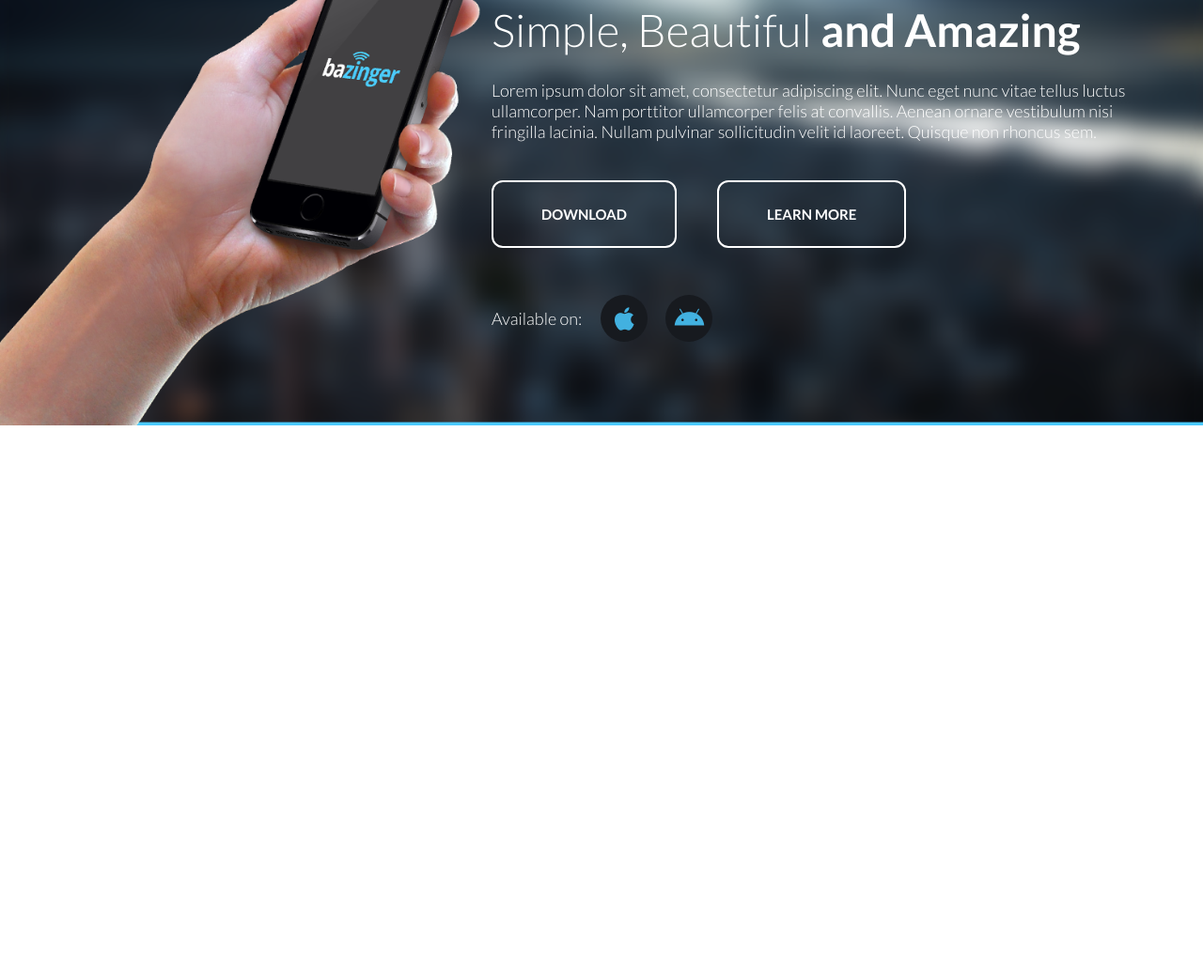
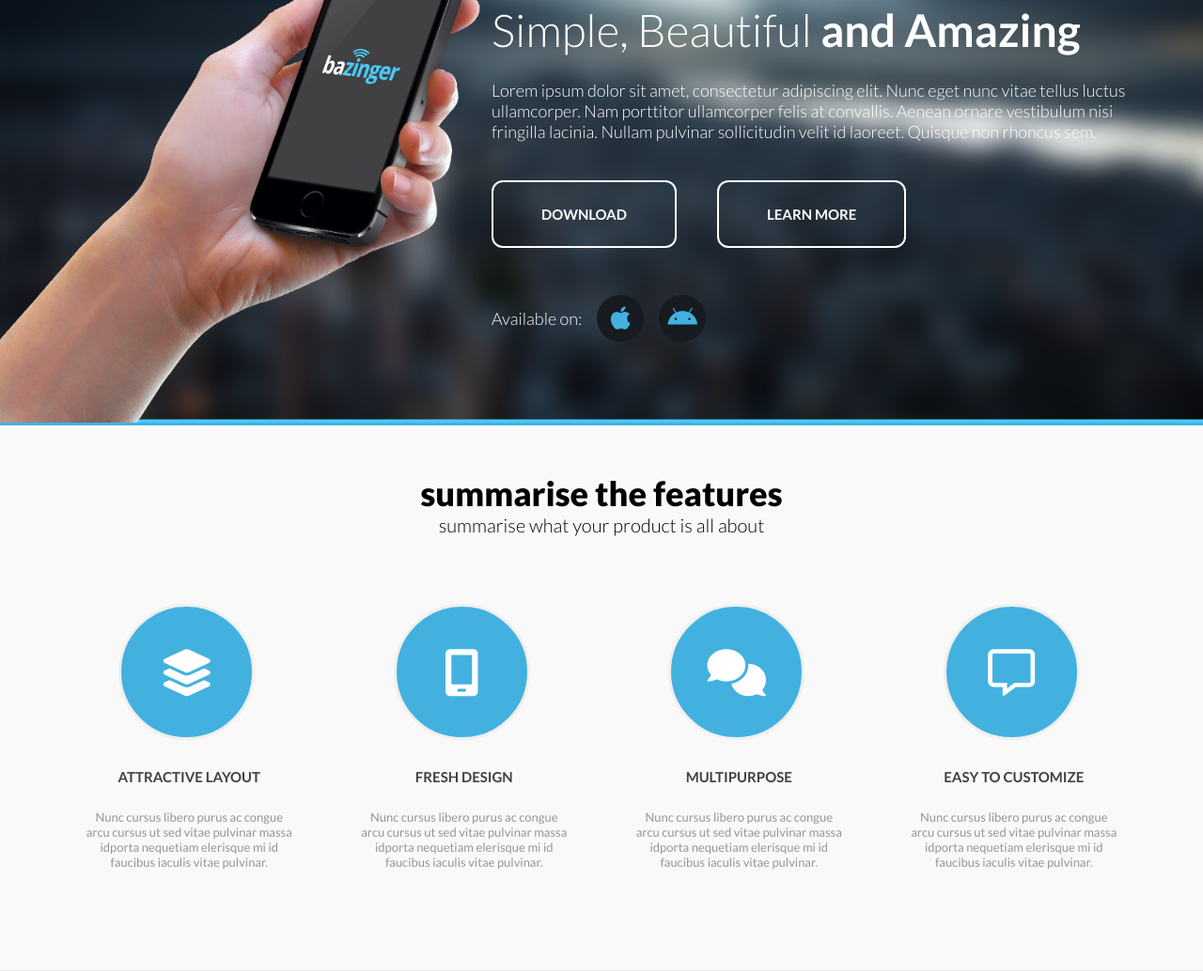
Before and after one commit to nadimMahamud/Bazinger, a plain HTML site: page index.html in a window 1280 px wide. Shown: the part 359-1393 px from the top of the page at 94% size. Before the commit the page ends 812 px from the top, so only its background shows below. Drawn offline with Linux system fonts and the light colour scheme.

Commit message:
features section

```diff
--- a/css/style.css
+++ b/css/style.css
@@ -73,6 +73,7 @@ img{
   background-size: cover;
   position: relative;
   overflow: hidden;
+  border-bottom: 3px solid #42b1e0;
 }
 #banner .container{
   height: 100%;
@@ -142,21 +143,99 @@ img{
    font-size: 18px;
    font-weight: 300;
  }
- #banner .banner_items .available .icon a span{
-   display: inline-block;
+ #banner .banner_items .available .icon{
+   display: flex;
+ }
+ #banner .banner_items .available .icon a{
+   display: flex;
+   justify-content: center;
+   align-items: center;
    width: 50px;
    height: 50px;
    background-color:#171a1f;
    color:#42b1e0;
    border-radius: 50%;
-  text-align: center;
-  line-height: 50px;
    font-size: 28px;
  }
- #banner .banner_items .available .icon a:nth-child(1) span{
+ #banner .banner_items .available .icon:nth-child(1) a{
    margin-left: 20px;
  }
- #banner .banner_items .available .icon a:nth-child(2) span{
+ #banner .banner_items .available .icon:nth-child(2) a{
   margin-left: 16px;
 }
 /* banner part css end */
+
+/* features part css start  */
+#features{
+  min-height: 581px;
+  background-color: #f9f9f9;
+  border-bottom: 1px solid #e7e7e7;
+}
+#features .container{
+  height: 100%;
+}
+#features .row{
+  height: 100%;
+}
+/* features_heading part css */
+ #features .features_heading{
+  margin: 50px auto 0 auto;
+}
+#features .features_heading h2{
+ font-size: 36px;
+ font-weight: 900;
+}
+#features .features_heading p{
+  font-size: 20px;
+  font-weight: 300;
+  text-align: center;
+}
+/* features_items part css */
+#features .features_items{
+width: 100%;
+display: flex;
+justify-content: space-around;
+margin-top: 72px;
+}
+#features .features_items .features_details{
+  width: 222px;
+}
+#features .features_items .features_details .features_icon{
+  display: block;
+  height: 145px;
+  width: 145px;
+  background-color: #42b1e0;
+  border-radius: 50%;
+  border: 3px solid #efefef;
+  margin: 0 36px 0 36px
+}
+#features .features_items .features_details .features_icon a{
+  height: 100%;
+  width: 100%;
+  display: flex;
+  justify-content: center;
+  align-items: center;
+  font-size: 50px;
+  color: white;
+}
+#features .features_items .features_details .features_content{
+  text-align: center;
+  margin-top: 30px;
+}
+#features .features_items .features_details .features_content h3{
+  text-transform: uppercase;
+  font-size: 15px;
+  font-weight: 700;
+  color: #414042;
+  transition: all 0.4s linear;
+}
+#features .features_items .features_details .features_content p{
+  color:#969696;
+  font-size: 13px;
+  font-weight: 400;
+  margin-top: 26px;
+}
+#features .features_items .features_details .features_content:hover h3{
+  color: #42b1e0;
+}
+/* features part css end  */
--- a/index.html
+++ b/index.html
@@ -1,37 +1,45 @@
 <!DOCTYPE html>
 <html lang="en">
   <head>
-  <meta charset="UTF-8">
-  <meta http-equiv="X-UA-Compatible" content="IE=edge">
-  <meta name="viewport" content="width=device-width, initial-scale=1.0">
+    <meta charset="UTF-8" />
+    <meta http-equiv="X-UA-Compatible" content="IE=edge" />
+    <meta name="viewport" content="width=device-width, initial-scale=1.0" />
     <title>Bazinger</title>
     <!-- FONTAWESOME link start -->
-  <link rel="stylesheet" href="css/fontawesome.min.css">
+    <link rel="stylesheet" href="css/fontawesome.min.css" />
     <!-- FONTAWESOME link end -->
 
     <!-- GOOGLE FONT link start -->
-  <link rel="preconnect" href="https://fonts.googleapis.com">
-<link rel="preconnect" href="https://fonts.gstatic.com" crossorigin>
-<link href="https://fonts.googleapis.com/css2?family=Lato:wght@300;400;700&display=swap" rel="stylesheet">
+    <link rel="preconnect" href="https://fonts.googleapis.com" />
+    <link rel="preconnect" href="https://fonts.gstatic.com" crossorigin />
+    <link
+      href="https://fonts.googleapis.com/css2?family=Lato:wght@300;400;700;900&display=swap"
+      rel="stylesheet"
+    />
     <!-- GOOGLE FONT link  end -->
 
     <!-- 'MAIN CSS LINK start' -->
-  <link rel="stylesheet" href="css/style.css">
+    <link rel="stylesheet" href="css/style.css" />
     <!-- 'MAIN CSS LINK end' -->
-
   </head>
   <body>
     <!-- NAVBAR start here -->
     <nav id="navbar">
-    <div class="container">    <!-- ****width:1170px, margin: 0 auto;****   -->
-      <div class="row">        <!-- ****display: flex; flex-wrap: wrap;****   -->
-        <div class="logo">           <!-- ****width: 25%;****   -->
+      <div class="container">
+        <!-- ****width:1170px, margin: 0 auto;****   -->
+        <div class="row">
+          <!-- ****display: flex; flex-wrap: wrap;****   -->
+          <div class="logo">
+            <!-- ****width: 25%;****   -->
             <a href="index.html">
-            <img src="images/logo.png" alt="Bazinger">     <!-- ****img--- max-width:100%****   -->
+              <img src="images/logo.png" alt="Bazinger" />
+              <!-- ****img--- max-width:100%****   -->
             </a>
           </div>
-        <div class="menu">                      <!-- ****width: 75%;****   -->
-          <ul>               <!-- ****list-style-type:none****   -->
+          <div class="menu">
+            <!-- ****width: 75%;****   -->
+            <ul>
+              <!-- ****list-style-type:none****   -->
               <li><a href=""> home </a></li>
               <li><a href=""> features </a></li>
               <li><a href=""> gallary </a></li>
@@ -52,14 +60,18 @@
       <div class="container">
         <div class="row">
           <div class="banner_images">
-            <img src="images/iphone.png" alt="iphone">
+            <img src="images/iphone.png" alt="iphone" />
           </div>
           <div class="banner_items">
             <div class="banner_content">
-              <h1>
-                Simple, Beautiful <span>and Amazing</span>
-              </h1>
-              <p>Lorem ipsum dolor sit amet, consectetur adipiscing elit. Nunc eget nunc vitae tellus luctus ullamcorper. Nam porttitor ullamcorper felis at convallis. Aenean ornare vestibulum nisi fringilla lacinia. Nullam pulvinar sollicitudin velit id laoreet. Quisque non rhoncus sem.</p>
+              <h1>Simple, Beautiful <span>and Amazing</span></h1>
+              <p>
+                Lorem ipsum dolor sit amet, consectetur adipiscing elit. Nunc
+                eget nunc vitae tellus luctus ullamcorper. Nam porttitor
+                ullamcorper felis at convallis. Aenean ornare vestibulum nisi
+                fringilla lacinia. Nullam pulvinar sollicitudin velit id
+                laoreet. Quisque non rhoncus sem.
+              </p>
             </div>
             <div class="button_items">
               <a href="#" class="download"> Download </a>
@@ -70,15 +82,11 @@
               <div class="icon">
                 <!-- mac icon -->
                 <a href="#">
-                <span>
                     <i class="fa-brands fa-apple"></i>
-                </span>
                 </a>
                 <!-- andorid icon -->
                 <a href="#">
-                <span>
                     <i class="fa-brands fa-android"></i>
-                </span>
                 </a>
               </div>
             </div>
@@ -86,8 +94,110 @@
         </div>
       </div>
     </section>
-  <!-- BANNER end start here -->
+    <!-- BANNER part end  here -->
+
+    <!-- FEATURES part start here -->
+    <section id="features">
+      <div class="container">
+        <div class="row">
+          <div class="features_heading">
+            <h2>summarise the features</h2>
+            <p>summarise what your product is all about</p>
+          </div>
+          <div class="features_items">
+            <div class="features_details">
+              <div class="features_icon">
+                <a href="#">
+                  <i class="fa-solid fa-layer-group"></i>
+                </a>
+              </div>
+              <div class="features_content">
+                <h3> Attractive Layout </h3>
+                <p> Nunc cursus libero purus ac congue arcu cursus ut sed vitae pulvinar massa idporta nequetiam elerisque mi id faucibus iaculis vitae pulvinar. </p>
+              </div>
+            </div>
+            <div class="features_details">
+              <div class="features_icon">
+                <a href="#">
+                  <i class="fa-solid fa-mobile-screen"></i>
+                </a>
+              </div>
+              <div class="features_content">
+                <h3> Fresh Design </h3>
+                <p> Nunc cursus libero purus ac congue arcu cursus ut sed vitae pulvinar massa idporta nequetiam elerisque mi id faucibus iaculis vitae pulvinar. </p>
+              </div>
+            </div>
+            <div class="features_details">
+              <div class="features_icon">
+                <a href="#">
+                  <i class="fa-solid fa-comments"></i>
+                </a>
+              </div>
+              <div class="features_content">
+                <h3> multipurpose </h3>
+                <p> Nunc cursus libero purus ac congue arcu cursus ut sed vitae pulvinar massa idporta nequetiam elerisque mi id faucibus iaculis vitae pulvinar. </p>
+              </div>
+            </div>
+            <div class="features_details">
+              <div class="features_icon">
+                <a href="#">
+                  <i class="fa-regular fa-message"></i>
+                </a>
+              </div>
+              <div class="features_content">
+                <h3> Easy to customize </h3>
+                <p> Nunc cursus libero purus ac congue arcu cursus ut sed vitae pulvinar massa idporta nequetiam elerisque mi id faucibus iaculis vitae pulvinar. </p>
+              </div>
+            </div>
+          </div>
+        </div>
+      </div>
+    </section>
+    <!-- FEATURES part end here -->
+  </body>
+</html>
 
 
-</body>
-</html>
+
+
+
+
+<!--
+<div class="features_items">
+  <div class="features_icons">
+    <a href="#">
+      <i class="fa-solid fa-layer-group"></i>
+    </a>
+    <div class="f_content">
+      <h3> Attractive Layout </h3>
+      <p> Nunc cursus libero purus ac congue arcu cursus ut sed vitae pulvinar massa idporta nequetiam elerisque mi id faucibus iaculis vitae pulvinar. </p>
+    </div>
+  </div>
+  <div class="features_icons">
+    <a href="#">
+      <i class="fa-solid fa-mobile-screen"></i>
+    </a>
+    <div class="f_content">
+      <h3> Fresh Design </h3>
+      <p> Nunc cursus libero purus ac congue arcu cursus ut sed vitae pulvinar massa idporta nequetiam elerisque mi id faucibus iaculis vitae pulvinar. </p>
+    </div>
+  </div>
+  <div class="features_icons">
+    <a href="#">
+      <i class="fa-solid fa-comments"></i>
+    </a>
+    <div class="f_content">
+      <h3> multipurpose </h3>
+      <p> Nunc cursus libero purus ac congue arcu cursus ut sed vitae pulvinar massa idporta nequetiam elerisque mi id faucibus iaculis vitae pulvinar. </p>
+    </div>
+  </div>
+  <div class="features_icons">
+    <a href="#">
+      <i class="fa-regular fa-message"></i>
+    </a>
+    <div class="f_content">
+      <h3> Easy to customize </h3>
+      <p> Nunc cursus libero purus ac congue arcu cursus ut sed vitae pulvinar massa idporta nequetiam elerisque mi id faucibus iaculis vitae pulvinar. </p>
+    </div>
+  </div>
+</div> -->
```
Lines whose indentation alone changed are shown as unchanged.
